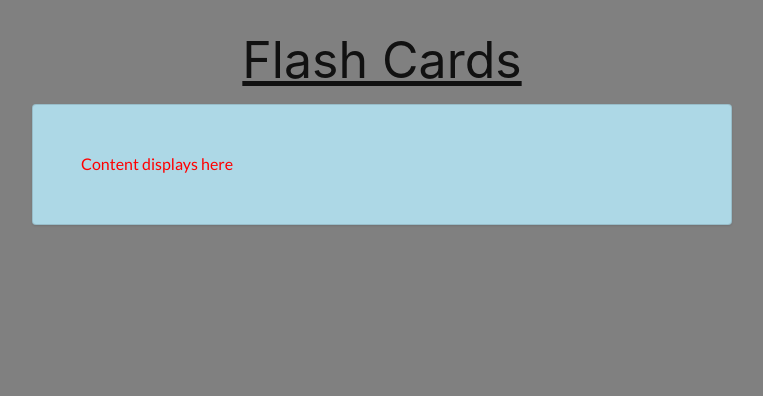
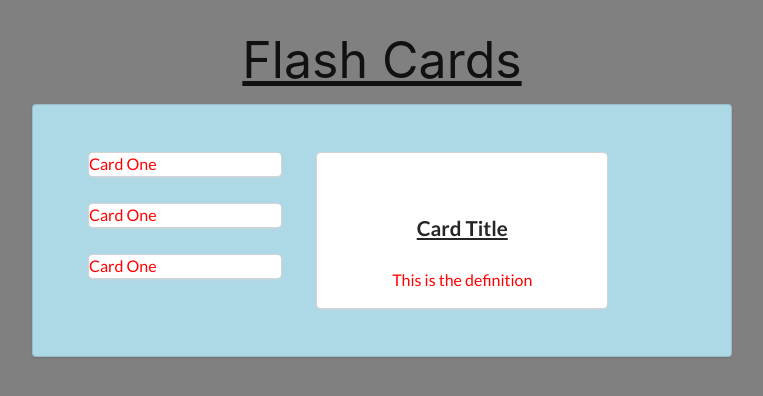
Before and after one commit to ctcb57/flashcards, a React (Create React App) app: page / in a window 1280 px wide. Shown: the top 396 px of the page, without its empty margins (258-1021 px from the left). Built offline with nearby package versions, Linux system fonts and the light colour scheme.

Commit message:
Completed creating the wireframing for all necessary components.  Styling is incomplete as is the transfer of information from component to component

```diff
--- /dev/null
+++ b/src/components/active-card/active-card.component.jsx
@@ -0,0 +1,17 @@
+import React from 'react';
+import './active-card.styles.css';
+
+function ActiveCard(){
+    return(
+        <div className="ui card">
+            <div className="content">
+                <div className="center aligned header">Card Title</div>
+                <div className="center aligned description">
+                    <p>This is the definition</p>
+                </div>
+            </div>
+        </div>
+    );
+}
+
+export default ActiveCard;
--- a/src/components/cards-container/cards-container.component.jsx
+++ b/src/components/cards-container/cards-container.component.jsx
@@ -1,11 +1,20 @@
 import React from 'react';
+import CardsList from '../cards-list/cards-list.components';
+import ActiveCard from '../active-card/active-card.component';
 
 import './cards-container.styles.css';
 
 function CardsContainer(){
     return(
         <div className="ui rasied very padded text container segment">
-            <p>Content displays here</p>
+            <div className="ui grid">
+                <div className="six wide column">
+                    <CardsList />
+                </div>
+                <div className="ten wide column">
+                    <ActiveCard />
+                </div>
+            </div>
         </div>
     );
 }
--- a/src/components/cards-container/cards-container.styles.css
+++ b/src/components/cards-container/cards-container.styles.css
@@ -1,5 +1,6 @@
 .ui.rasied.very.padded.text.container.segment{
     background: lightblue;
+    width: 100%;
 }
 
 p{
--- /dev/null
+++ b/src/components/cards-list/cards-list.components.jsx
@@ -0,0 +1,16 @@
+import React from 'react';
+import CollectionCard from '../collection-card/collection-card.component';
+import './cards-list.styles.css';
+
+function CardsList(){
+    return(
+        <div className="ui one stackable cards">
+            <CollectionCard/>
+            <CollectionCard/>
+            <CollectionCard/>
+        </div>
+
+    );
+}
+
+export default CardsList;
--- /dev/null
+++ b/src/components/collection-card/collection-card.component.jsx
@@ -0,0 +1,12 @@
+import React from 'react';
+import './collection-card.styles.css';
+
+function CollectionCard(){
+    return(
+        <div className="card">
+            <p>Card One</p>
+        </div>
+    );
+}
+
+export default CollectionCard;
```
Also changed, not shown: src/components/active-card/active-card.styles.css (added), src/components/cards-list/cards-list.styles.css (added), src/components/collection-card/collection-card.styles.css (added).
